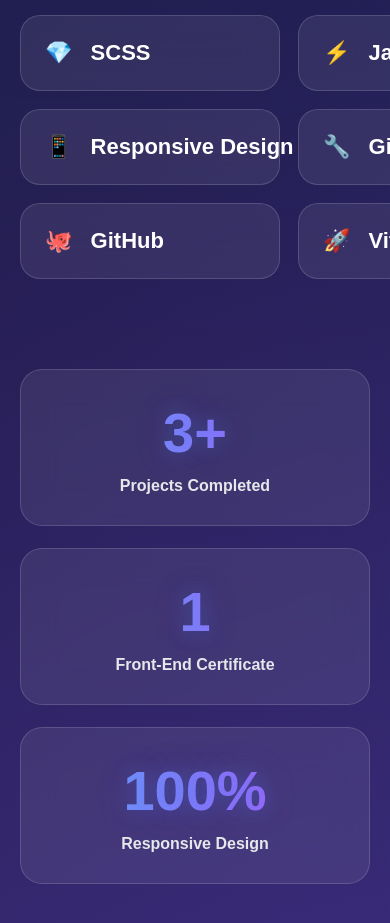
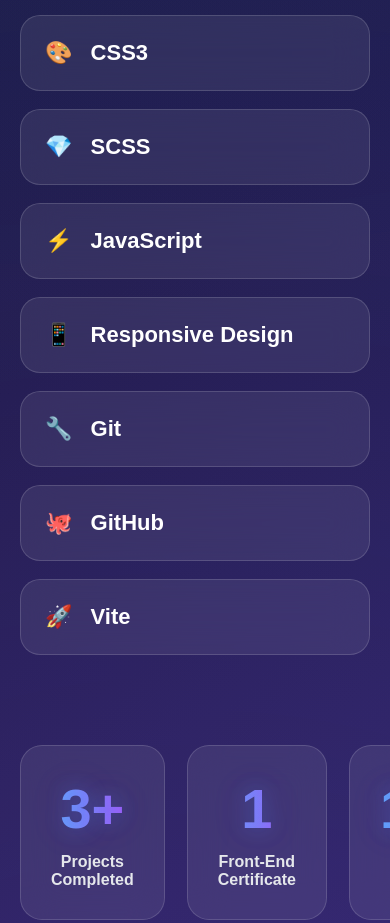
Before and after one commit to BALINA83/portfolio, a website built with Vite: page index.html in a window 390 px wide. Shown: the part 2071-2994 px from the top of the page. Built offline with nearby package versions, Linux system fonts and the light colour scheme.

Commit message:
Fix mobile layout

```diff
--- a/index.html
+++ b/index.html
@@ -5,8 +5,7 @@
     <link rel="icon" type="image/svg+xml" href="/portfolio/favicon.svg" />
     <meta name="viewport" content="width=device-width, initial-scale=1.0" />
     <title>portfolio</title>
-    <script type="module" crossorigin src="/portfolio/assets/index-BJBfpTj9.js"></script>
-    <link rel="stylesheet" crossorigin href="/portfolio/assets/index-BS4KDmkn.css">
+
   </head>
   <body>
     <div id="app"></div>
--- a/src/style.css
+++ b/src/style.css
@@ -664,6 +664,11 @@ section h3 {
   grid-template-columns: repeat(4, 1fr);
   gap: 18px;
 }
+@media (max-width: 768px) {
+  .skills-grid {
+    grid-template-columns: 1fr !important;
+  }
+}
 
 .skill-card {
   padding: 24px;
@@ -693,11 +698,7 @@ section h3 {
      letter-spacing: 0.5px;
 }
 
-@media (max-width: 900px) {
-  .skills-grid {
-    grid-template-columns: repeat(2, 1fr);
-  }
-}
+
 
 @media (max-width: 520px) {
   .skills-grid {
@@ -714,13 +715,24 @@ section h3 {
   -webkit-background-clip: text;
   -webkit-text-fill-color: transparent;
 }
-.skills-grid {
-  grid-template-columns: repeat(2, minmax(260px, 1fr));
+@media (max-width: 768px) {
+  .skills-grid {
+    grid-template-columns: 1fr !important;
+  }
+
+  .certificates-grid {
+    grid-template-columns: 1fr !important;
+  }
 }
 
 .skill-card {
   min-width: 0;
-  white-space: nowrap;
+
+}
+@media (max-width: 768px) {
+  .skill-card {
+    white-space: normal;
+  }
 }
 .stats-grid {
   display: grid;
@@ -786,16 +798,7 @@ section h3 {
     0 0 50px rgba(168,85,247,0.25);
 }
 
-@media (max-width: 900px) {
-  .stats-grid {
-    grid-template-columns: 1fr;
-  }
-}
-.certificates-grid {
-  display: grid;
-  grid-template-columns: repeat(2, 1fr);
-  gap: 24px;
-}
+
 
 .certificate-card {
   padding: 30px;
```
Also changed, not shown: dist/assets/frontend-certificate-DuOfI1on.png (deleted), dist/assets/hero 1-DyHo86Lz.png (deleted), dist/assets/hlegal.png-KLhhl4rg.png (deleted), dist/assets/index-BJBfpTj9.js (deleted), dist/assets/index-BS4KDmkn.css (deleted), dist/assets/prompt-certificate-DYR_fjxZ.png (deleted), dist/assets/web-new.png-Gjb4CA1E.png (deleted), dist/index.html, 1 other file.
